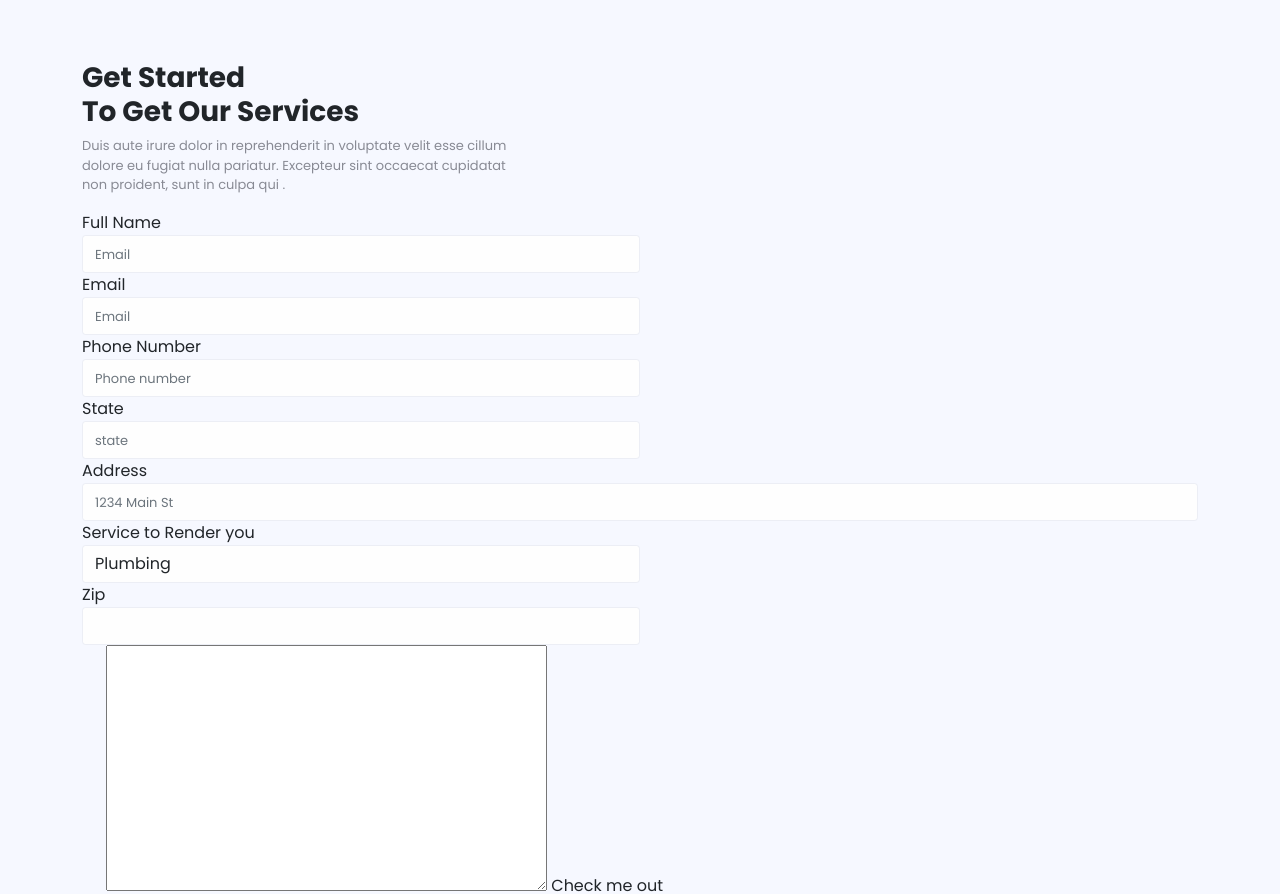
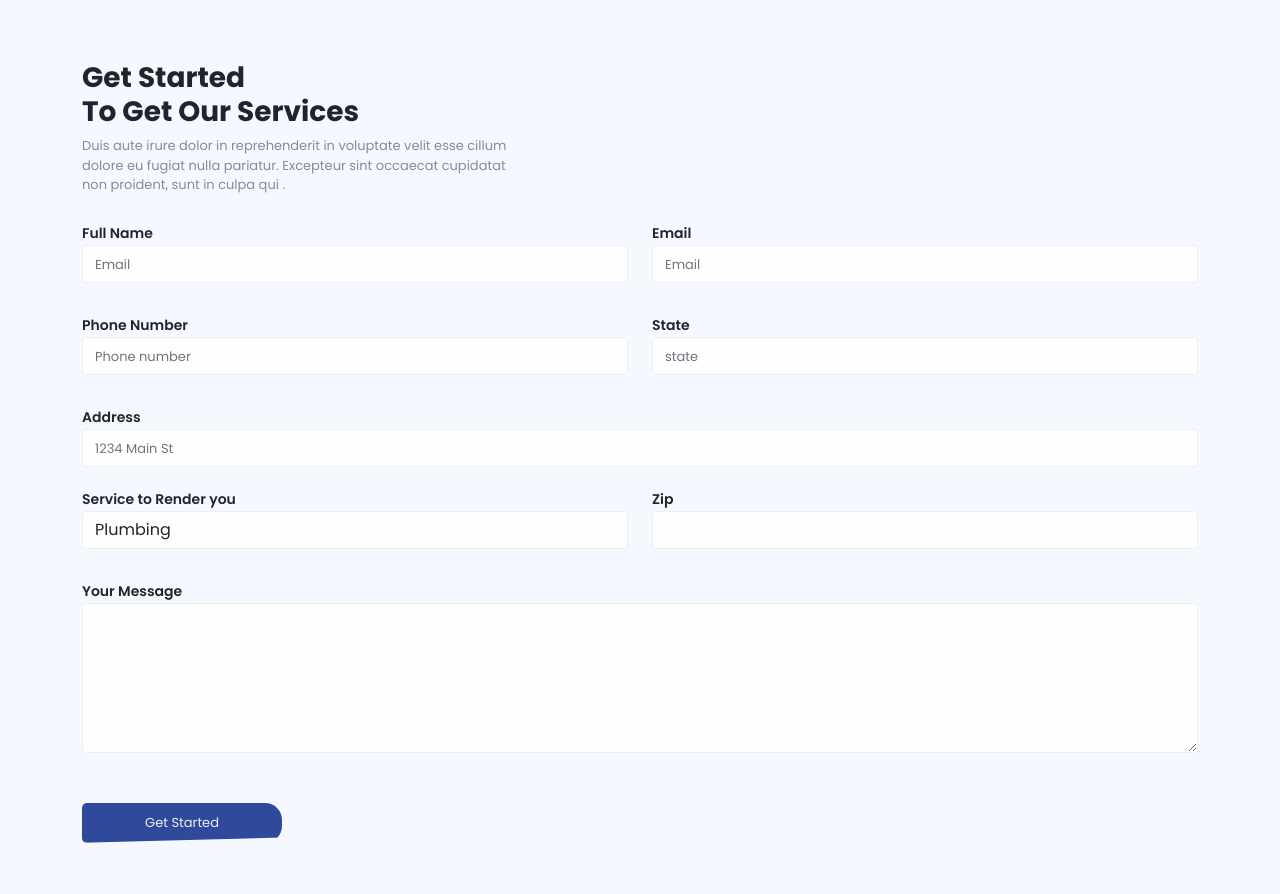
Before and after one commit to grace22411/aiki-services, a plain HTML site: page RequestService.html in a window 1280 px wide. Shown: the part 89-983 px from the top of the page. Drawn offline with nearby package versions, Linux system fonts and the light colour scheme.

Commit message:
form done

```diff
--- a/RequestService.html
+++ b/RequestService.html
@@ -33,7 +33,7 @@
             </div>
             <div class="col-md-12">
               <form>
-                <div class="form-row">
+                <div class="form-row row">
                   <div class="form-group col-md-6">
                     <label for="inputEmail4">Full Name</label>
                     <input type="email" class="form-control" id="inputFullName4" placeholder="Email">
@@ -55,7 +55,7 @@
                   <label for="inputAddress">Address</label>
                   <input type="text" class="form-control" id="inputAddress" placeholder="1234 Main St">
                 </div>
-                <div class="form-row">
+                <div class="form-row row">
                   <div class="form-group col-md-6">
                     <label for="inputState">Service to Render you</label>
                     <select id="inputState" class="form-control">
@@ -70,12 +70,11 @@
                   </div>
                 </div>
                 <div class="form-group">
-                  <div class="form-check">
-                    <textarea name="" id="" cols="30" rows="10"></textarea>
-                    <label class="form-check-label" for="gridCheck">
-                      Check me out
-                    </label>
-                  </div>
+                  <label  for="gridCheck">
+                    Your Message
+                  </label>
+                    <textarea name="" class="form-control"></textarea>
+
                 </div>
                 <button type="submit" >Get Started</button>
               </form>
--- a/style.scss
+++ b/style.scss
@@ -464,6 +464,7 @@ footer {
   margin-top: 50px;
   .row {
     .col-md-6 {
+      margin-bottom: 10px;;
       h3 {
         font-weight: 700;
       }
@@ -476,14 +477,26 @@ footer {
     .col-md-12{
       form{
           .form-group{
-            input,select{
+            input,select,textarea{
               outline: none;
               border:1px solid rgba(0, 0, 0, 0.04);
               background-color: #fefefe;
+              margin-bottom: 20px;;
+            }
+            label{
+              font-size:14px;
+              font-weight: 600;
+            }
+            textarea{
+              height:150px;
             }
             ::placeholder{
               font-size:13px;
             }
+          }
+          button{
+            margin-top:30px;
+            width:200px;
           }
 
       }
```
Also changed, not shown: style.css, 1 other file.
